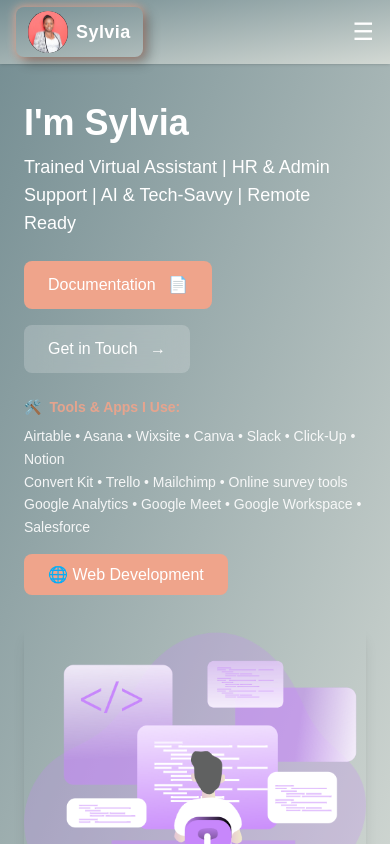
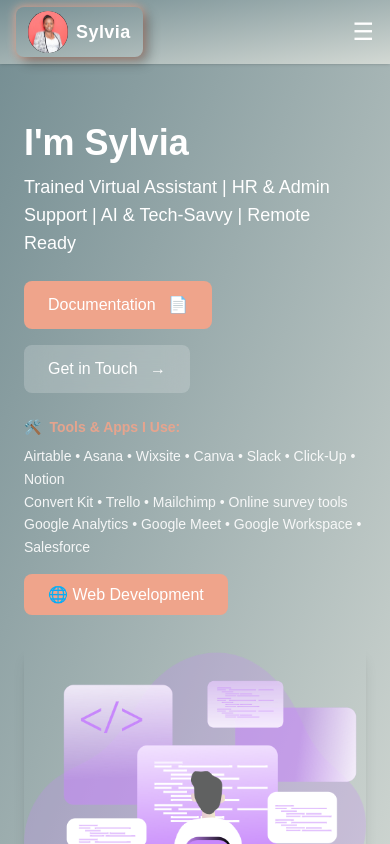
Before and after one commit to Nthenge/imaray, a Next.js app: page / in a window 390 px wide. Shown: the top 844 px of the page. Built offline with nearby package versions, Linux system fonts and the light colour scheme.

Commit message:
add padding to push home section down on small screens

```diff
--- a/app/componets/home/HomeSection.tsx
+++ b/app/componets/home/HomeSection.tsx
@@ -12,7 +12,7 @@ const HomeSection = () => {
 
         {/* INTRO CONTENT */}
         <div className="space-y-6">
-          <h1 className="text-4xl md:text-5xl font-extrabold leading-tight pt-25 md:pt-0">
+          <h1 className="text-4xl md:text-5xl font-extrabold leading-tight pt-30 md:pt-0">
             <span className="block">I&apos;m Sylvia</span>
             <span className="block text-lg md:text-xl font-light mt-2">
               Trained Virtual Assistant | HR & Admin Support | AI & Tech-Savvy | Remote Ready
```
